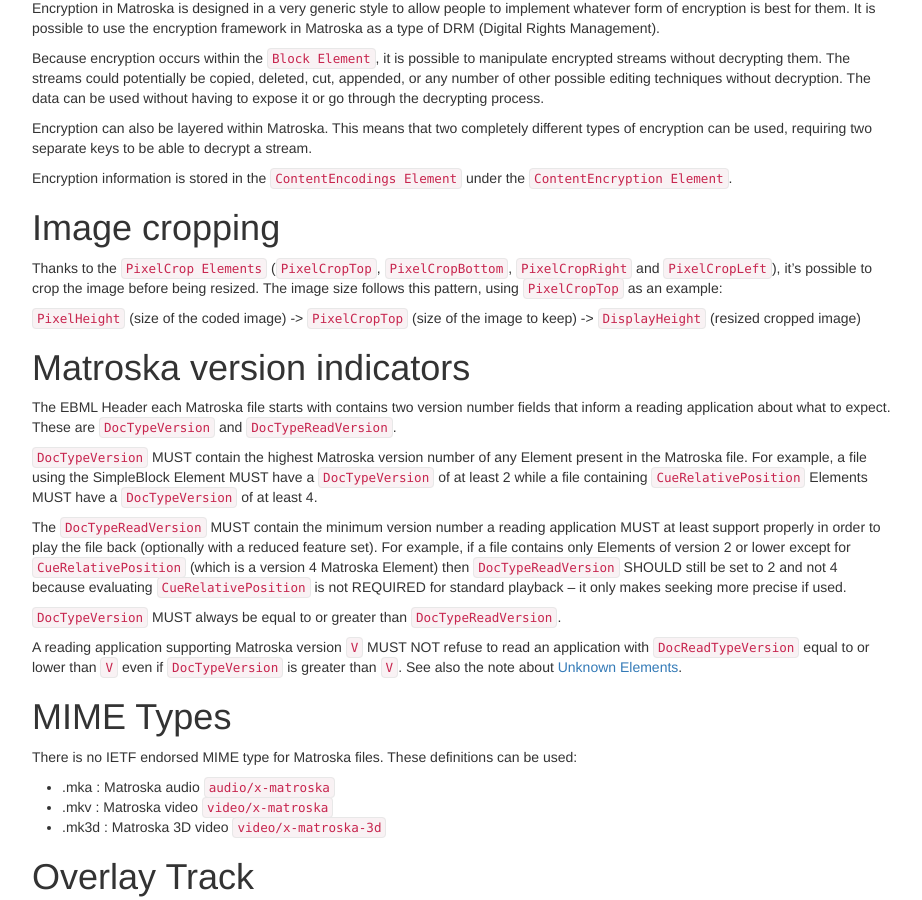
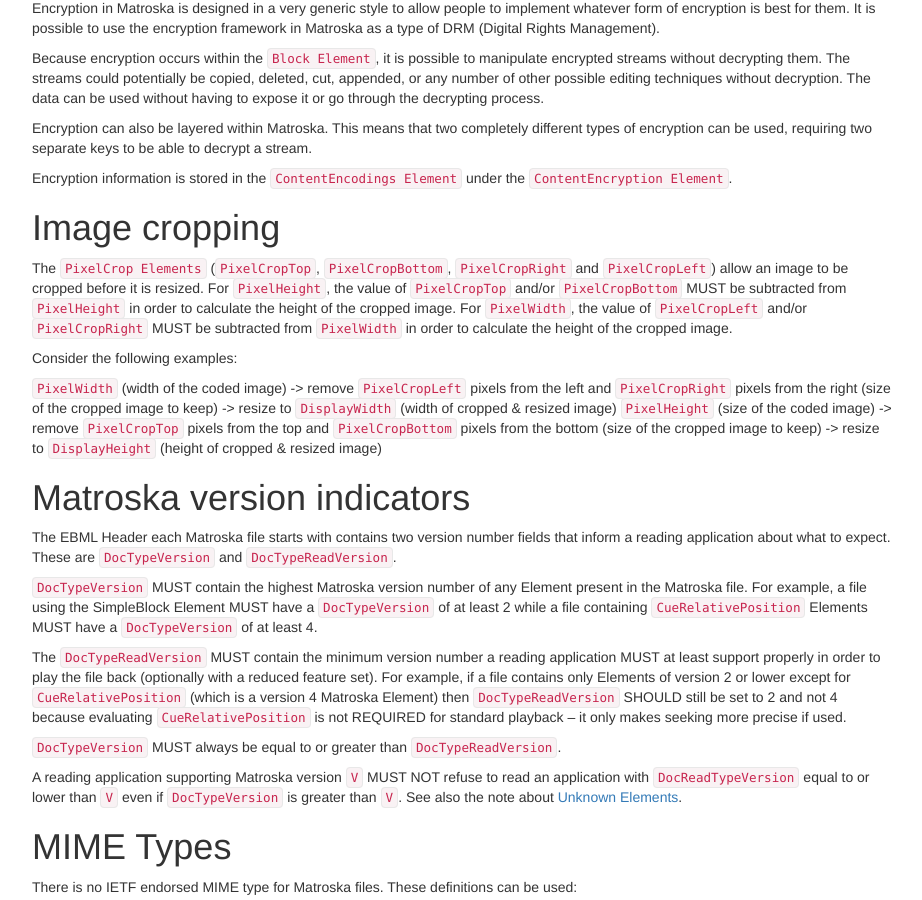
Before and after one commit to ietf-wg-cellar/matroska-specification, a Jekyll site: the page built from notes.md, in a window 1280 px wide and 900 px high, scrolled down 1102 px. Shown: the whole window, without its empty margins (273-1195 px from the left). Built offline with Jekyll 4.4.1, drawn with Linux system fonts in a browser that asks for light colours; our own code applies the rules of GitHub Pages for plain Markdown files.

Commit message:
improves definition of image cropping elements

```diff
--- a/notes.md
+++ b/notes.md
@@ -49,9 +49,12 @@
 
 # Image cropping
 
-Thanks to the `PixelCrop Elements` (`PixelCropTop`, `PixelCropBottom`, `PixelCropRight` and `PixelCropLeft`), it's possible to crop the image before being resized. The image size follows this pattern, using `PixelCropTop` as an example:
+The `PixelCrop Elements` (`PixelCropTop`, `PixelCropBottom`, `PixelCropRight` and `PixelCropLeft`) allow an image to be cropped before it is resized. For `PixelHeight`, the value of `PixelCropTop` and/or `PixelCropBottom` MUST be subtracted from `PixelHeight` in order to calculate the height of the cropped image. For `PixelWidth`, the value of `PixelCropLeft` and/or `PixelCropRight` MUST be subtracted from `PixelWidth` in order to calculate the height of the cropped image.
 
-`PixelHeight` (size of the coded image) -> `PixelCropTop` (size of the image to keep) -> `DisplayHeight` (resized cropped image)
+Consider the following examples:
+
+`PixelWidth` (width of the coded image) -> remove `PixelCropLeft` pixels from the left and `PixelCropRight` pixels from the right (size of the cropped image to keep) -> resize to `DisplayWidth` (width of cropped & resized image)
+`PixelHeight` (size of the coded image) -> remove `PixelCropTop` pixels from the top and `PixelCropBottom` pixels from the bottom (size of the cropped image to keep) -> resize to `DisplayHeight` (height of cropped & resized image)
 
 # Matroska version indicators
 
```
